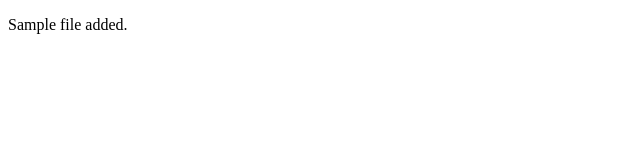
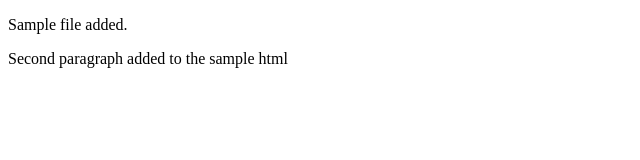
Before and after one commit to MirzaArshad2023/2026-02-02-SE-FT-AP-A-B, a plain HTML site: page Sample.html in a window 1280 px wide. Shown: the whole page, without its empty margins (0-640 px from the left). Drawn offline with Linux system fonts and the light colour scheme.

Commit message:
modified sample html file with additional paragraph

```diff
--- a/Sample.html
+++ b/Sample.html
@@ -9,6 +9,7 @@
 
 <body>
     <p>Sample file added.</p>
+    <p>Second paragraph added to the sample html</p>
 </body>
 
 </html>
```
